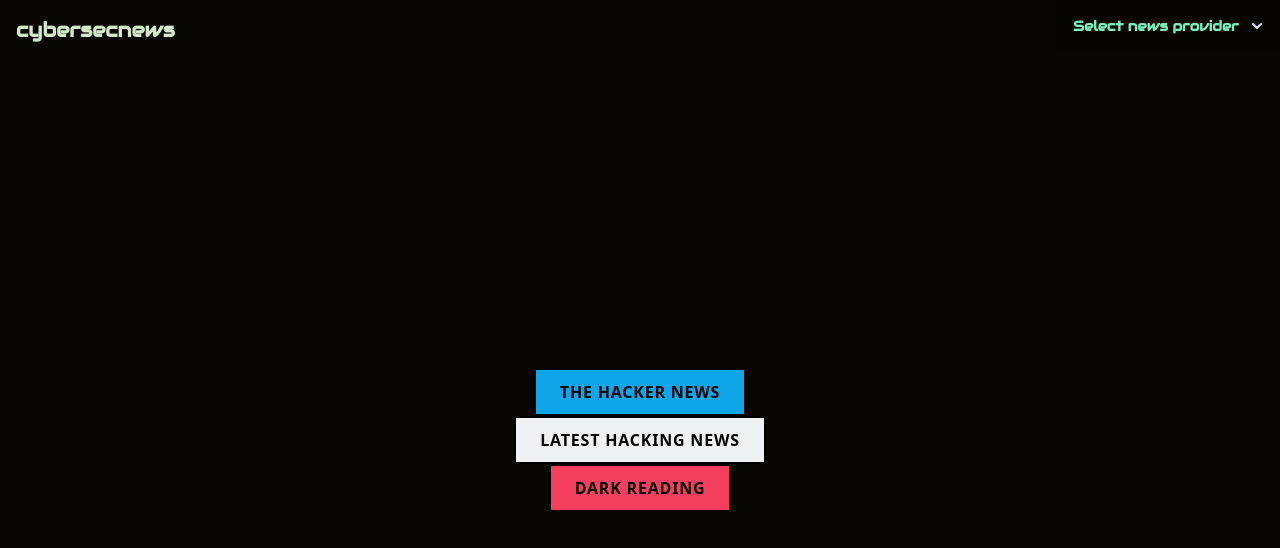
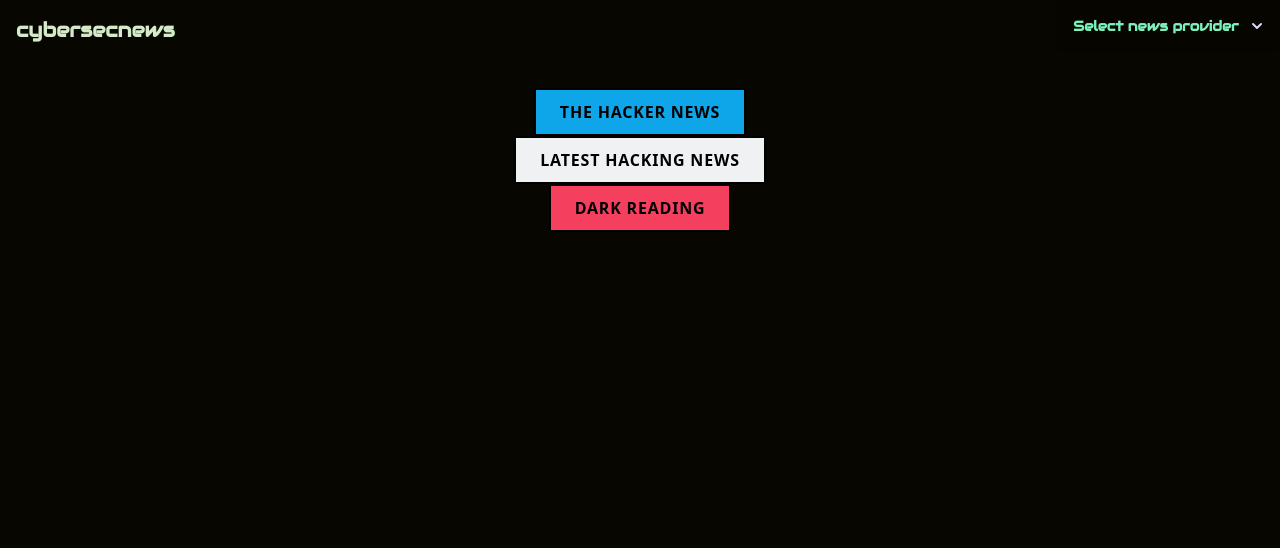
Before and after one commit to fajllo/security_news, a Next.js app: page / in a window 1280 px wide. Shown: the top 548 px of the page. Built offline with nearby package versions, Linux system fonts and the light colour scheme.

Commit message:
added react hot toast and copy link to full article

```diff
--- a/components/Card.js
+++ b/components/Card.js
@@ -1,11 +1,21 @@
 import React from "react";
 import Link from "next/link";
+import toast from "react-hot-toast";
 
 export default function Card(postItem) {
   const { post } = postItem;
+  const notify = e => {
+    toast.success("Coppied to clipboard", {
+      style: { backgroundColor: "#02c39a" },
+    });
 
+    navigator.clipboard.writeText(post.link);
+  };
   return (
-    <div className=" bg-[#161214] shadow-md shadow-[#7CF0BD] my-4 md:mx-4 mx-2">
+    <div
+      className=" bg-[#161214] shadow-md shadow-[#7CF0BD] my-4 md:mx-4 mx-2"
+      id={post.id}
+    >
       <div className="flex p-6 font-mono ">
         <form className="flex-auto pl-6">
           <div className="relative flex flex-wrap items-baseline pb-6  before:absolute before:-top-6 before:bottom-0 before:-left-60 before:-right-6">
@@ -29,12 +39,13 @@
                 </button>
               </Link>
               {/* remomend option doesnt work for now */}
-              {/* <button
+              <button
                 className="px-6 h-12 uppercase font-semibold tracking-wider border-2 border-teal-400 text-white"
                 type="button"
+                onClick={notify}
               >
-                Recomend
-              </button> */}
+                Copy link to full article
+              </button>
             </div>
           </div>
           <p className="text-xs leading-6 ">{post.author}</p>
--- a/components/NewsContent.js
+++ b/components/NewsContent.js
@@ -30,7 +30,6 @@
       );
     });
     // );
-
     setLoading(true);
   }, [newsProvider]);
 
--- a/components/Providers.js
+++ b/components/Providers.js
@@ -1,9 +1,14 @@
-import React from "react";
+import React, { useState } from "react";
 import Link from "next/link";
+// import Skeleton from "./Skeleton";
 
 export default function Providers() {
+  return <ProviderPage />;
+}
+
+function ProviderPage() {
   return (
-    <div className="flex flex-col w-screen h-screen justify-center items-center overflow-auto">
+    <div className="flex flex-col w-screen my-12 justify-center items-center overflow-auto">
       <Link href="/thehackernews">
         <button
           className="px-6 h-12 uppercase font-semibold tracking-wider border-2 border-black bg-sky-500 text-black"
--- a/package.json
+++ b/package.json
@@ -18,7 +18,8 @@
     "next": "12.1.0",
     "react": "17.0.2",
     "react-dom": "17.0.2",
-    "react-firebaseui": "^6.0.0"
+    "react-firebaseui": "^6.0.0",
+    "react-hot-toast": "^2.2.0"
   },
   "devDependencies": {
     "autoprefixer": "^10.4.4",
--- a/pages/_app.js
+++ b/pages/_app.js
@@ -2,6 +2,7 @@
 import Head from "next/head";
 import Picker from "../components/Picker";
 import Link from "next/link";
+import { Toaster } from "react-hot-toast";
 
 function MyApp({ Component, pageProps }) {
   return (
@@ -30,6 +31,7 @@
         <Picker />
       </header>
       <div className="h-10"></div>
+      <Toaster /*position="top-left"*/ />
 
       <Component {...pageProps} />
     </>
--- a/pages/index.js
+++ b/pages/index.js
@@ -3,13 +3,13 @@
 import styles from "../styles/Home.module.css";
 
 import SignIn from "../components/auth";
-import ProviderPage from "../components/Providers";
+import Providers from "../components/Providers";
 
 export default function Home() {
   return (
     <div className="flex flex-wrap">
       {/* <SignIn /> */}
-      <ProviderPage />
+      <Providers />
     </div>
   );
 }
```
Also changed, not shown: pages/[provider]/index.js (+0 -14 lines), 1 other file (tests, documents, lock files or other folders).
